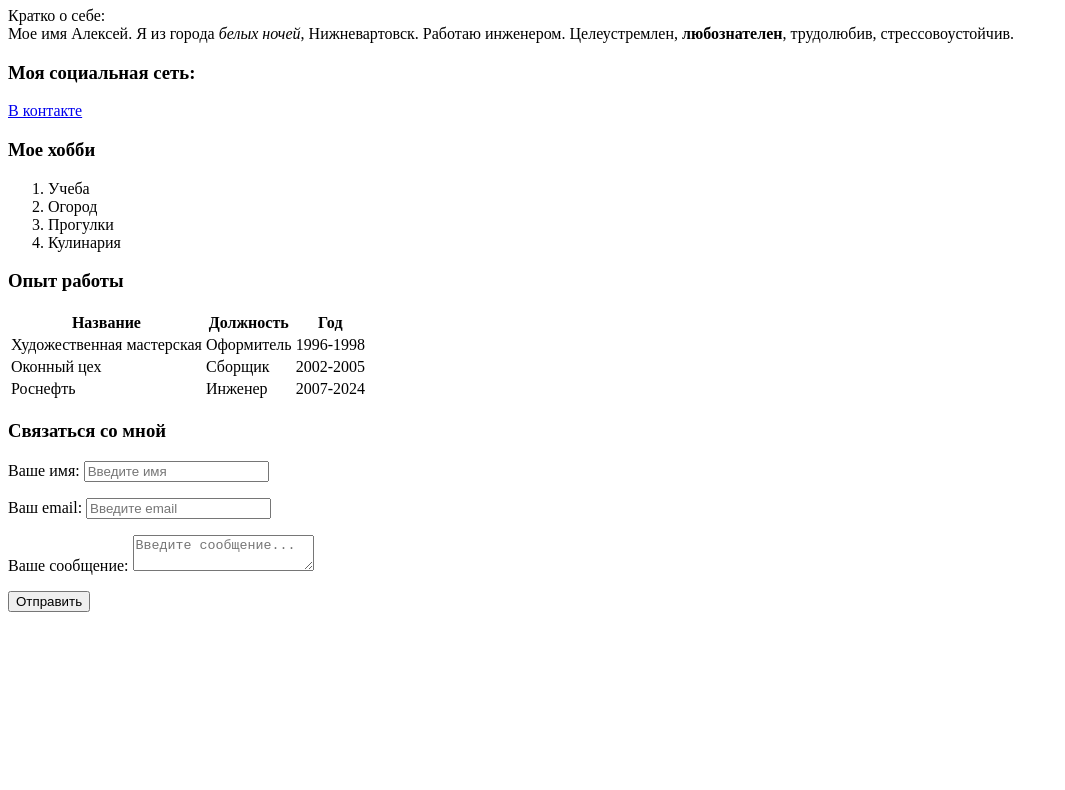
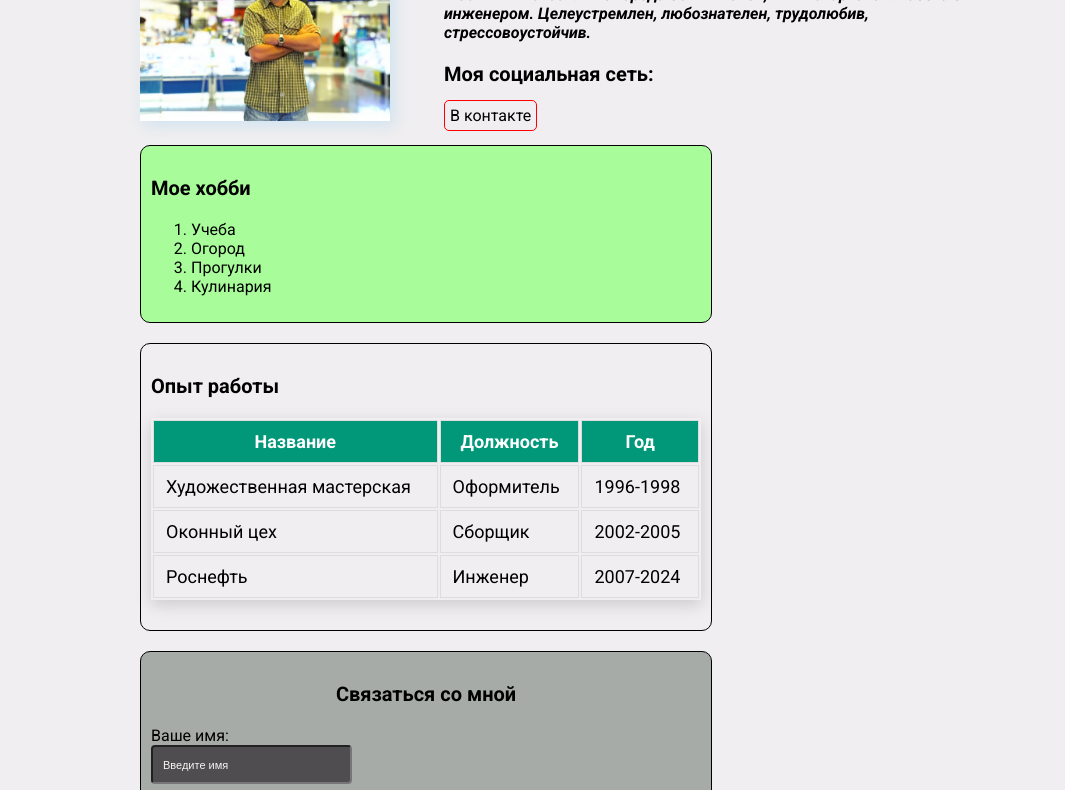
Before and after one commit to Aleksey86rus/Result_University_resume, a plain HTML site: page index.html in a window 1280 px wide. Shown: the part 99-889 px from the top of the page, without its empty margins (0-1065 px from the left). Before the commit the page ends 800 px from the top, so only its background shows below. Drawn offline with Linux system fonts and the light colour scheme.

Commit message:
delete dote

```diff
--- a/index.html
+++ b/index.html
@@ -6,14 +6,14 @@
   <meta name="viewport" content="width=device-width, initial-scale=1.0">
   <meta name="keywords" content="Bulanov, resume ">
   <meta name="description" content="This is resume Aleksey Bulanov">
-  <link rel="stylesheet" href=".style.css">
-  <link rel="stylesheet" href=".media.css">
+  <link rel="stylesheet" href="style.css">
+  <link rel="stylesheet" href="media.css">
   <title>Resume Aleksey</title>
 </head>
 <body>
   <div class="container">
     <div class="descrip">
-      <img src=".QRWT3750.JPG" alt="Алексей" class="image">
+      <img src="QRWT3750.JPG" alt="Алексей" class="image">
       <div class="info">
         <h1>Алексей Буланов</h1>
         <p>Кратко о себе: <br>Мое имя Алексей. Я из города <em>белых ночей</em>, Нижневартовск. Работаю инженером. Целеустремлен, <strong>любознателен</strong>, трудолюбив, стрессовоустойчив. </p>
```
